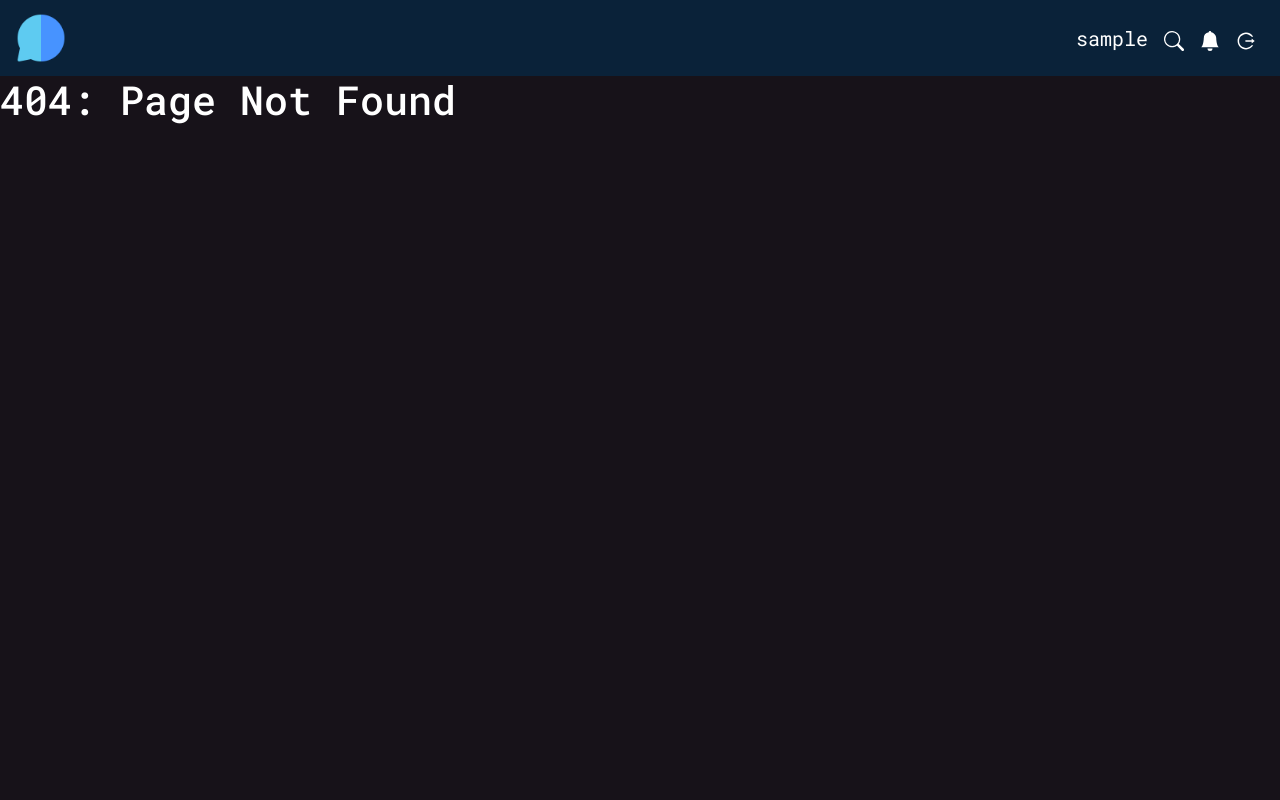
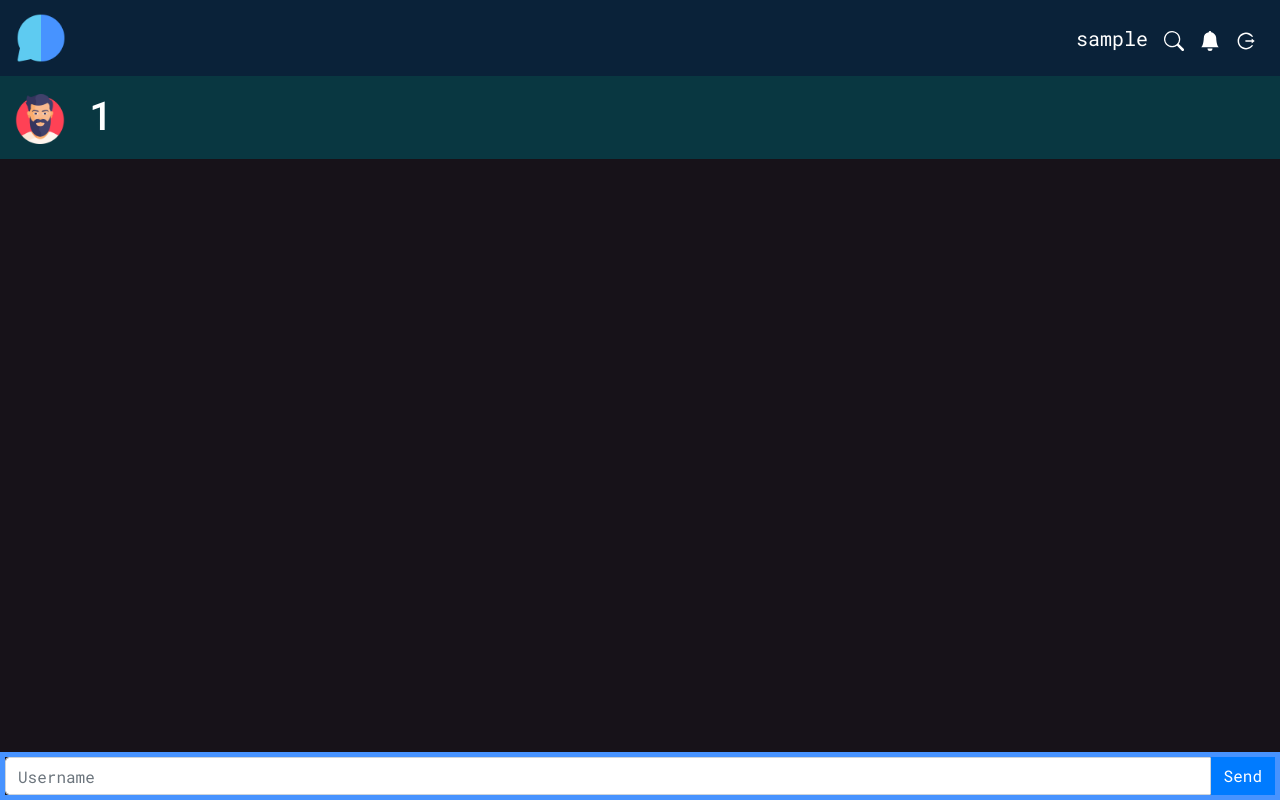
Before and after one commit to DhavalKotak/chat-app, a React (Create React App) app: page /chat/1 in a window 1280 px wide. Before the commit this address had no page. Built offline with nearby package versions, Linux system fonts and the light colour scheme; sample sign-in values are in the browser's storage.

Commit message:
Chat page(layout) added

```diff
--- a/package.json
+++ b/package.json
@@ -13,6 +13,7 @@
     "react-icons": "^4.3.1",
     "react-router-dom": "^6.0.2",
     "react-scripts": "4.0.3",
+    "socket.io-client": "^4.4.0",
     "web-vitals": "^1.0.1"
   },
   "scripts": {
--- a/src/App.js
+++ b/src/App.js
@@ -7,6 +7,7 @@ import { Login } from './components/auth/Login'
 import { User } from './components/User'
 import { Request } from './components/Request'
 import { Search } from './components/Search'
+import { Chat } from './components/Chat'
 import NotFound404 from './components/NotFound404'
 
 import { AuthProvider } from './context/AuthContext'
@@ -24,6 +25,7 @@ class App extends React.Component{
             <Route exact path="/user/:user" element={<User/>}/>
             <Route exact path="/request" element={<Request/>}/>
             <Route exact path="/search" element={<Search/>}/>
+            <Route exact path="/chat/:name" element={<Chat/>}/>
             <Route path="*" element={<NotFound404/>}/>
           </Routes>
         </Router>
--- /dev/null
+++ b/src/components/Chat.js
@@ -0,0 +1,33 @@
+import React from 'react'
+import { InputGroup,FormControl,Button } from 'react-bootstrap'
+import { useAuth } from '../context/AuthContext'
+import { Navigate } from 'react-router'
+import { useParams } from "react-router-dom"
+import logo from './../assets/user-profile.png'
+
+export const Chat = () => {
+    const isAuth = useAuth()
+    const params = useParams()
+    return(
+        <React.Fragment>
+            {isAuth && (
+                <React.Fragment>
+                    <h1 className="chat-head"><img src={logo} alt="img" className="logo"/> {params.name}</h1>
+                    <InputGroup className="msg-input">
+                        <FormControl
+                            placeholder="Username"
+                            aria-label="Username"
+                            aria-describedby="basic-addon2"
+                        />
+                        <Button variant="primary" id="button-addon2" className="msg-btn">
+                            Send
+                        </Button>
+                    </InputGroup>
+                </React.Fragment>
+            )}
+            {!isAuth && (
+                <Navigate to='/'/>
+            )}
+        </React.Fragment>
+    )
+}
--- a/src/components/Friend.js
+++ b/src/components/Friend.js
@@ -1,5 +1,6 @@
 import React from 'react'
 import {Col,Row,Button} from 'react-bootstrap'
+import {Link} from 'react-router-dom'
 
 export const Friend = (props) => {
     return(
@@ -9,7 +10,7 @@ export const Friend = (props) => {
                     <p>{props.name}</p>
                 </Col>
                 <Col md="auto">
-                    <Button size="lg" variant="outline-primary">Chat</Button>
+                    <Link to={`/chat/${props.name}`}><Button size="lg" variant="outline-primary">Chat</Button></Link>
                 </Col>
             </Row>
         </div>
--- a/src/index.css
+++ b/src/index.css
@@ -54,3 +54,21 @@ a:hover,.logout-btn:hover{
   border-radius: 15px;
   background-color: #161b22;
 }
+
+.chat-head{
+  width: 100%;
+  background-color: #093741;
+  padding: 15px;
+}
+
+.msg-input {
+  border: 5px solid #4793ff;
+  position:fixed;
+  right: 0px;
+  left:0px;
+  bottom:0px;
+  border-radius: 0%;
+}
+.msg-btn{
+  border-radius: 0%;
+}
```
Also changed, not shown: src/assets/user-profile.png (added), 1 other file (tests, documents, lock files or other folders).
